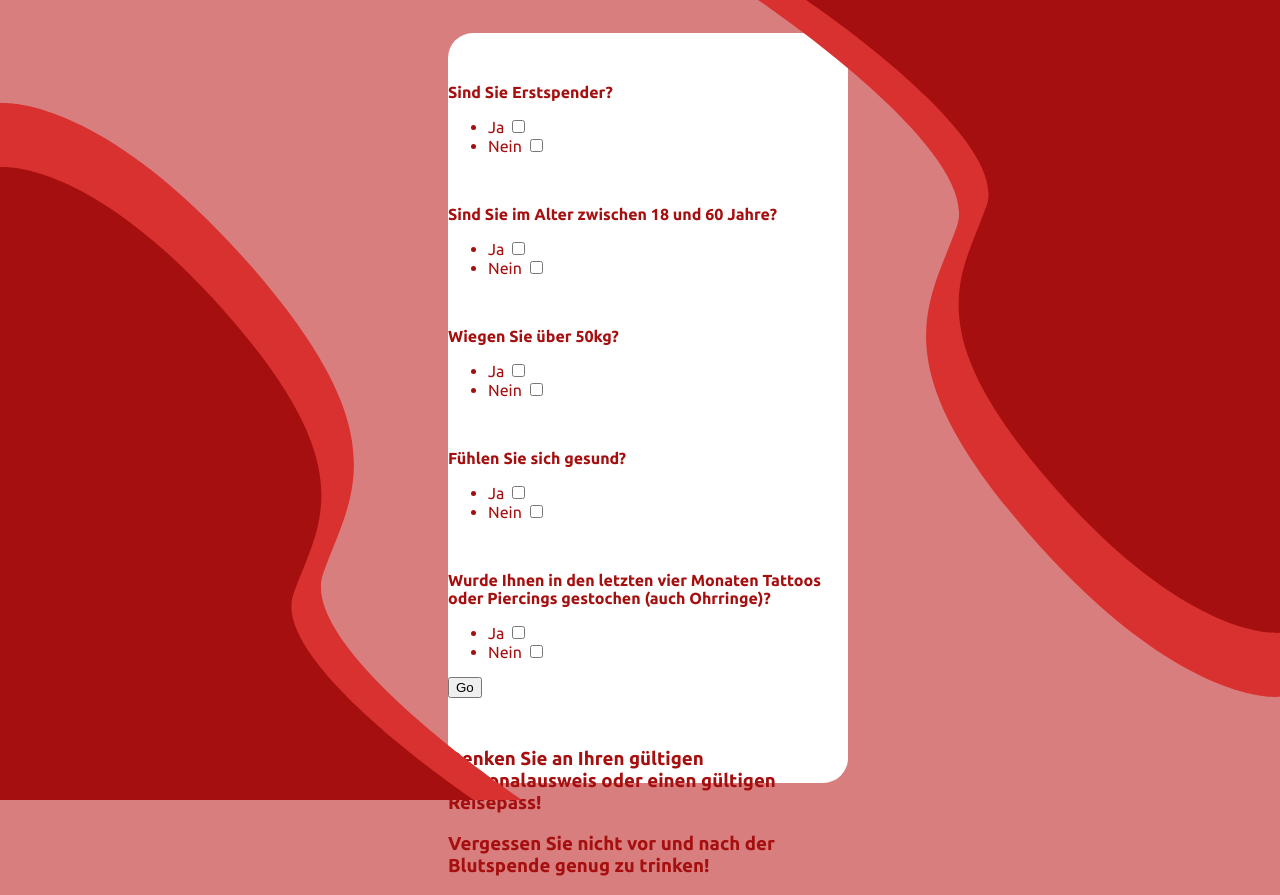
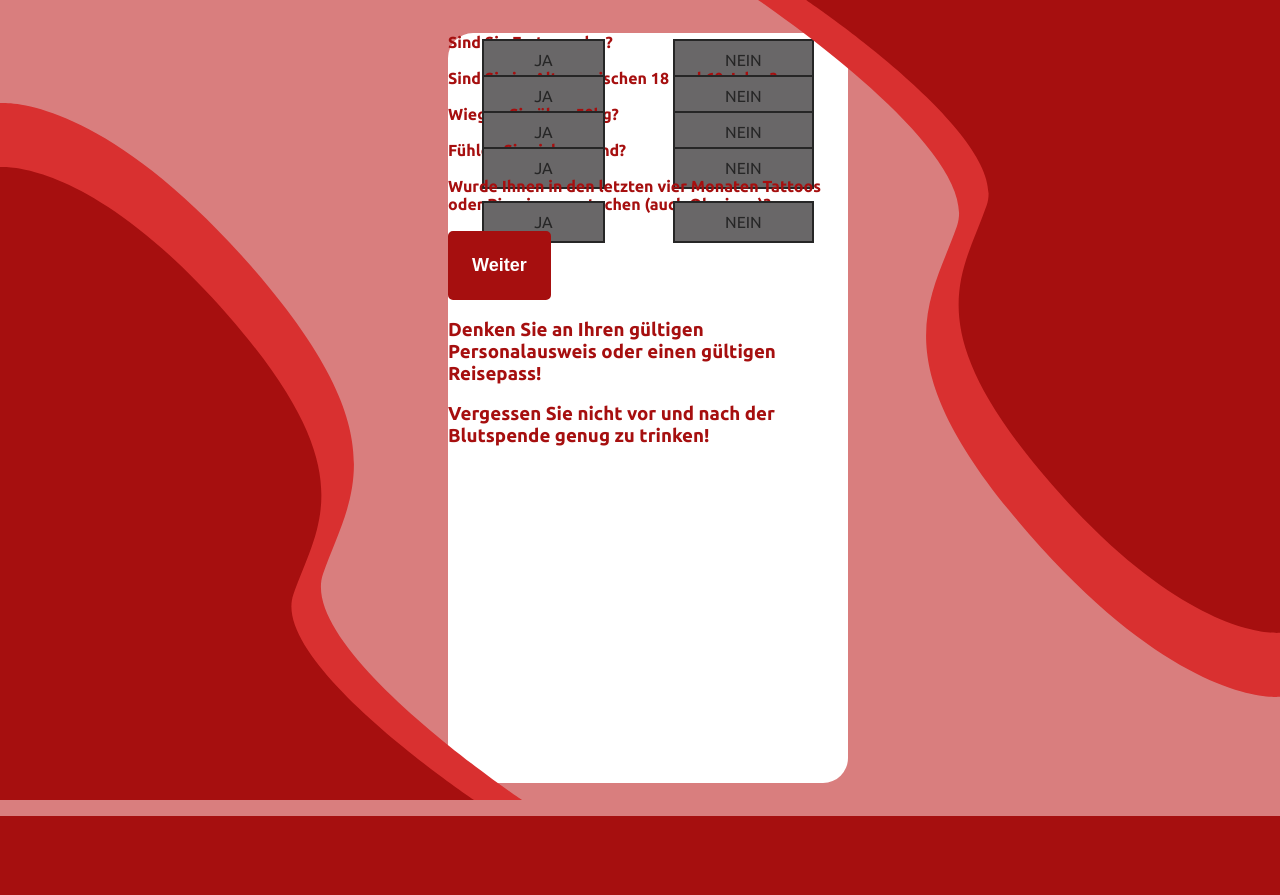
Before and after one commit to AmphoMoronal/TLS-Blutspende, a Flask app: page /questions in a window 1280 px wide. After the commit the page ends 816 px from the top, so only its background shows below. Run offline with Flask 3, Linux system fonts and the light colour scheme; the visitor is signed in with stand-in values (Sample User, id 1).

Commit message:
Frontend questions (#12)
* edit frontend

* Frontend

* Frontend

* frontend login FERTIG

* frontend du hurensohn

* frontend

* Frontend kurz und knackig

* .

* frontend backup

---------

Co-authored-by: Luis Herr <78873853+AmphoMoronal@users.noreply.github.com>

```diff
--- a/static/css/login-style.css
+++ b/static/css/login-style.css
@@ -65,6 +65,7 @@
 }
 
 main {
+    z-index: 10;
     background-color: var(--main-white-color);
     display: flex;
     flex-direction: column;
--- a/static/css/questions-style.css
+++ b/static/css/questions-style.css
@@ -8,6 +8,51 @@
     --main-background-color: #D97E7E;
     --main-bloody-red-color: #A60F0F;
     --main-white-color: white;
+}
+
+.btn-style1 {
+    border: none;
+    text-align: center;
+    color: white;
+    background-color: var(--main-bloody-red-color);
+    border: 4px solid var(--main-bloody-red-color);
+    padding: 20px;
+    border-radius: 5px;
+    text-decoration: none;
+    font-weight: bold;
+    font-size: large;
+    transition: background-color 0.5s ease;
+    cursor: pointer;
+}
+
+.btn-style1:hover {
+    background-color: var(--main-white-color);
+    color: var(--main-bloody-red-color);
+}
+
+.answer {
+    display: flex;
+    justify-content: space-around;
+}
+
+input[type="checkbox"] {
+    display: none;
+}
+
+.checkbox {
+    user-select: none;
+    border: 2px solid #262626;
+    background-color: #696768;
+    color: #262626;
+    padding: 10px 50px;
+}
+
+.checkbox-ja:checked + span {
+    background-color: #214001;
+}
+
+.checkbox-nein:checked + span {
+    background-color: red;
 }
 
 body {
--- a/templates/questions.html
+++ b/templates/questions.html
@@ -11,106 +11,81 @@
     <main>
         <form method="POST" action="/checkdonator">
 
-            {#  Erstspender  #}
+            <div class="card">
+                <b>Sind Sie Erstspender?</b>
+                <div class="answer">
+                    <label class="custom-checkbox">
+                        <input type="checkbox" name="first_time" class="checkbox-ja">
+                        <span class="checkbox">JA</span>
+                    </label>
 
-            <div class="card" style="margin:50px 0">
-                <div class="card-header"><b>Sind Sie Erstspender?</b></div>
-                <ul class="list-group list-group-flush">
-                    <li class="list-group-item">Ja
-                        <label class="switch ">
-                            <input type="checkbox" name="first_time" class="danger">
-                            <span class="slider round"></span>
+                    <label class="custom-checkbox">
+                        <input type="checkbox" class="checkbox-nein">
+                        <span class="checkbox">NEIN</span>
                     </label>
-                    </li>
-                    <li class="list-group-item">Nein
-                        <label class="switch ">
-                            <input type="checkbox" class="danger">
-                            <span class="slider round"></span>
-                        </label>
-                    </li>
-                </ul>
+                </div>
             </div>
 
-            {#  Volljährig  #}
-            <div class="card" style="margin:50px 0">
-                <div class="card-header"><b>Sind Sie im Alter zwischen 18 und 60 Jahre?</b></div>
-                <ul class="list-group list-group-flush">
-                    <li class="list-group-item">Ja
-                        <label class="switch ">
-                            <input type="checkbox" name="adult" class="danger">
-                            <span class="slider round"></span>
+            <div class="card">
+                <b>Sind Sie im Alter zwischen 18 und 60 Jahre?</b>
+                <div class="answer">
+                    <label class="custom-checkbox">
+                        <input type="checkbox" name="first_time" class="checkbox-ja">
+                        <span class="checkbox">JA</span>
                     </label>
-                    </li>
-                    <li class="list-group-item">Nein
-                        <label class="switch ">
-                            <input type="checkbox" class="danger">
-                            <span class="slider round"></span>
+
+                    <label class="custom-checkbox">
+                        <input type="checkbox" class="checkbox-nein">
+                        <span class="checkbox">NEIN</span>
                     </label>
-                    </li>
-                </ul>
+                </div>
             </div>
 
-            {#  Gewicht 50kg  #}
+            <div class="card">
+                <b>Wiegen Sie über 50kg?</b>
+                <div class="answer">
+                    <label class="custom-checkbox">
+                        <input type="checkbox" name="first_time" class="checkbox-ja">
+                        <span class="checkbox">JA</span>
+                    </label>
 
-            <div class="card" style="margin:50px 0">
-                <div class="card-header"><b>Wiegen Sie über 50kg?</b></div>
-                <ul class="list-group list-group-flush">
-                    <li class="list-group-item">Ja
-                        <label class="switch ">
-                            <input type="checkbox" name="weight" class="danger">
-                            <span class="slider round"></span>
+                    <label class="custom-checkbox">
+                        <input type="checkbox" class="checkbox-nein">
+                        <span class="checkbox">NEIN</span>
                     </label>
-                    </li>
-                    <li class="list-group-item">Nein
-                        <label class="switch ">
-                            <input type="checkbox" class="danger">
-                            <span class="slider round"></span>
-                        </label>
-                    </li>
-                </ul>
+                </div>
             </div>
 
-            {#  gesund  #}
+            <div class="card">
+                <b>Fühlen Sie sich gesund?</b>
+                <div class="answer">
+                    <label class="custom-checkbox">
+                        <input type="checkbox" name="first_time" class="checkbox-ja">
+                        <span class="checkbox">JA</span>
+                    </label>
 
-            <div class="card" style="margin:50px 0">
-                <div class="card-header"><b>Fühlen Sie sich gesund?</b></div>
-                <ul class="list-group list-group-flush">
-                    <li class="list-group-item">Ja
-                        <label class="switch ">
-                            <input type="checkbox" name="healthy" class="danger">
-                            <span class="slider round"></span>
+                    <label class="custom-checkbox">
+                        <input type="checkbox" class="checkbox-nein">
+                        <span class="checkbox">NEIN</span>
                     </label>
-                    </li>
-                    <li class="list-group-item">Nein
-                        <label class="switch ">
-                            <input type="checkbox" class="danger">
-                            <span class="slider round"></span>
-                        </label>
-                    </li>
-                </ul>
+                </div>
             </div>
 
-            {#  tattoos  #}
+            <div class="card">
+                <b>Wurde Ihnen in den letzten vier Monaten Tattoos oder Piercings gestochen (auch Ohrringe)?</b>
+                <div class="answer">
+                    <label class="custom-checkbox">
+                        <input type="checkbox" name="first_time" class="checkbox-ja">
+                        <span class="checkbox">JA</span>
+                    </label>
 
-            <div class="card" style="margin:50px 0">
-                <div class="card-header"><b>Wurde Ihnen in den letzten vier Monaten Tattoos oder Piercings gestochen (auch Ohrringe)?</b></div>
-                <ul class="list-group list-group-flush">
-                    <li class="list-group-item">Ja
-                        <label class="switch ">
-                            <input type="checkbox" name="tattoos" class="danger">
-                            <span class="slider round"></span>
+                    <label class="custom-checkbox">
+                        <input type="checkbox" class="checkbox-nein">
+                        <span class="checkbox">NEIN</span>
                     </label>
-                    </li>
-                    <li class="list-group-item">Nein
-                        <label class="switch ">
-                            <input type="checkbox" class="danger">
-                            <span class="slider round"></span>
-                        </label>
-                    </li>
-                </ul>
-                <button type="submit">Go</button>
                 </div>
 
+            <button class="btn-style1" type="submit">Weiter</button>
 
             <h3>Denken Sie an Ihren gültigen Personalausweis oder einen gültigen Reisepass!</h3>
             <h3>Vergessen Sie nicht vor und nach der Blutspende genug zu trinken!</h3>
```
Lines whose indentation alone changed are shown as unchanged.
